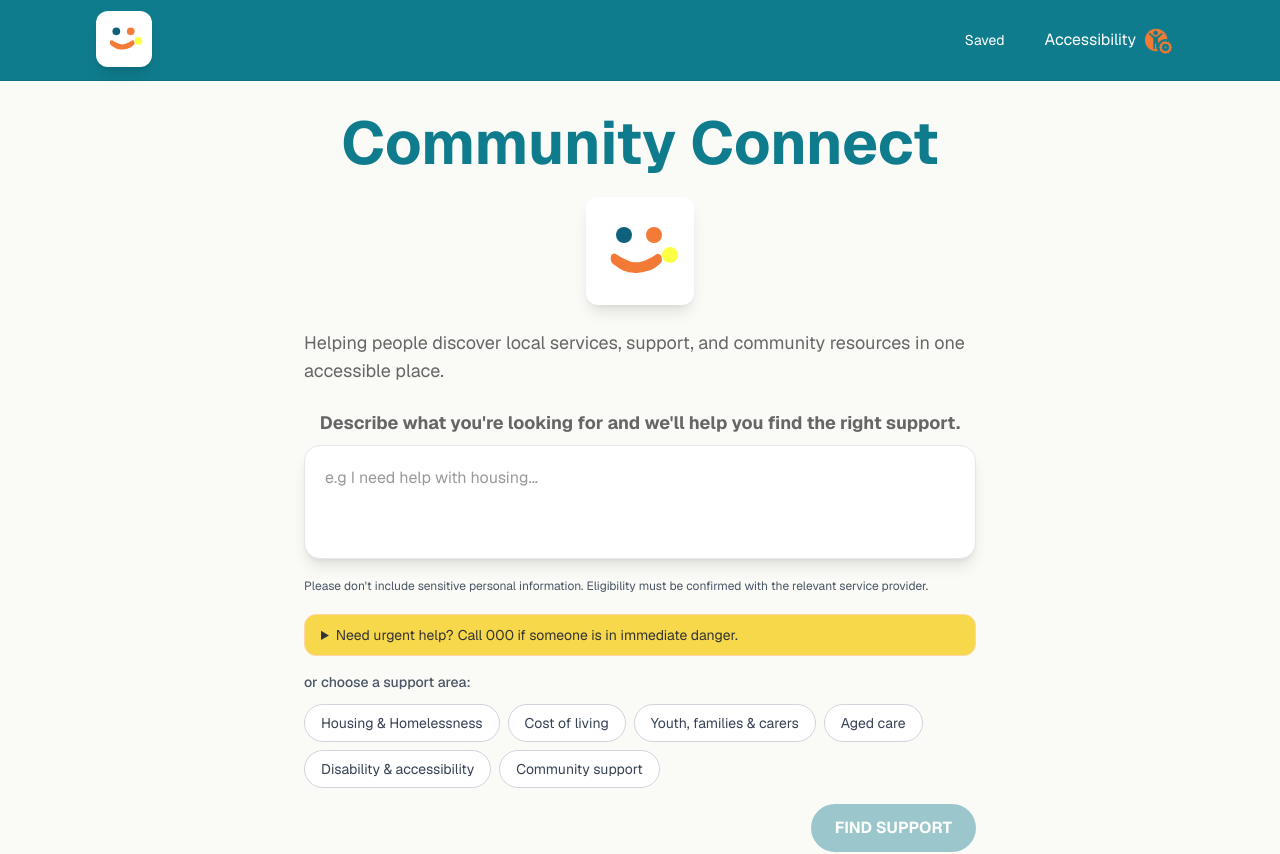
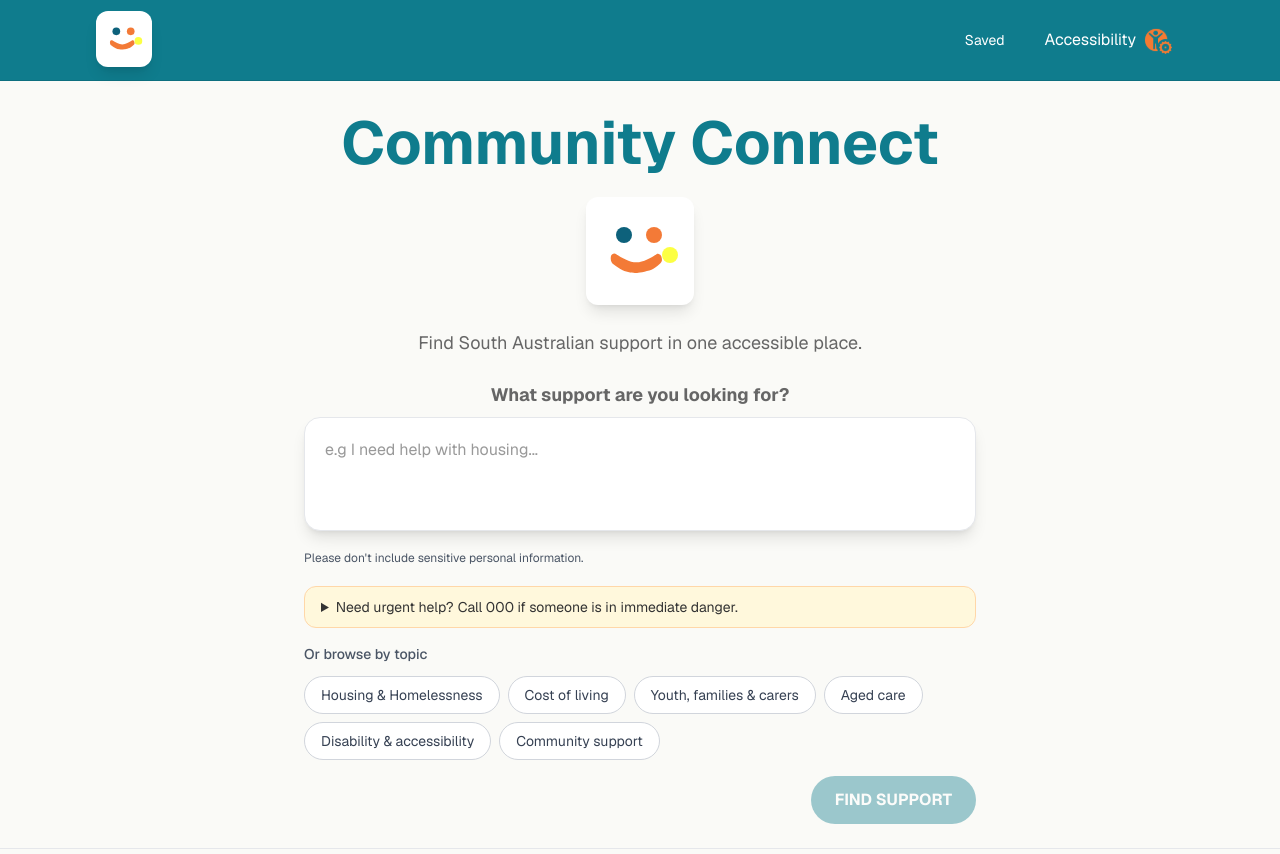
Before and after one commit to zhaqy079/Community-Connect, a Next.js app: page / in a window 1280 px wide. Shown: the top 854 px of the page. Built offline with nearby package versions, Linux system fonts and the light colour scheme.

Commit message:
Update Home page section details

```diff
--- a/app/globals.css
+++ b/app/globals.css
@@ -31,7 +31,7 @@
 
   --cc-success: #3b9c6d;
 
-  --cc-warning: #e39b18;
+  --cc-warning: #fff8dc;
 
   --cc-error: #c94b45;
 
--- a/components/Footer.tsx
+++ b/components/Footer.tsx
@@ -5,6 +5,7 @@ export default function Footer() {
     <footer className="mt-6 w-full border-t border-gray-200 py-6">
       <div className="mx-auto flex max-w-6xl flex-col items-center justify-between gap-4 px-6 text-sm text-gray-500">
         <p>© 2026 Community Connect. All rights reserved.</p>
+
 
         <nav className="flex gap-6">
           <Link
--- a/components/Hero.tsx
+++ b/components/Hero.tsx
@@ -13,12 +13,14 @@ export default function Hero() {
       <Logo />
 
       <p className="max-w-2xl text-lg pt-6 text-[var(--cc-text-light)]">
-        Helping people discover local services, support, and community
-        resources in one accessible place.
+        {/* Helping people discover local services, support, and community
+        resources in one accessible place. */}
+        Find South Australian support in one accessible place.
       </p>
 
       <p className="pt-6 text-center font-bold max-w-2xl text-lg text-[var(--cc-text-light)]">
-        Describe what you're looking for and we'll help you find the right support.
+        {/* Describe what you're looking for and we'll help you find the right support. */}
+        What support are you looking for?
       </p>
 
       <ChatInput />
--- a/components/ui/ChatInput.tsx
+++ b/components/ui/ChatInput.tsx
@@ -82,15 +82,14 @@ export default function ChatInput() {
             <div className="pb-2">
                 <p className="mt-3 text-xs text-gray-600">
                     Please don't include sensitive personal
-                    information. Eligibility must be confirmed with
-                    the relevant service provider.
+                    information.
                 </p>
             </div>
             <div className="pb-2">
                 <details
                     className="mt-3 rounded-xl
                     border border-orange-200
-                    bg-[var(--cc-yellow)]
+                    bg-[var(--cc-warning)]
                     text-[var(--cc-warning-text)]
                     px-4 py-2.5
                  "
--- a/components/ui/SupportSuggestions.tsx
+++ b/components/ui/SupportSuggestions.tsx
@@ -51,7 +51,7 @@ export default function SupportSuggestions({
     return (
         <div className="pt-2 w-full max-w-2xl">
             <p className="mb-3 text-sm font-medium text-gray-600">
-                or choose a support area:
+                Or browse by topic
             </p>
 
             <div className="flex flex-wrap gap-2">
```
